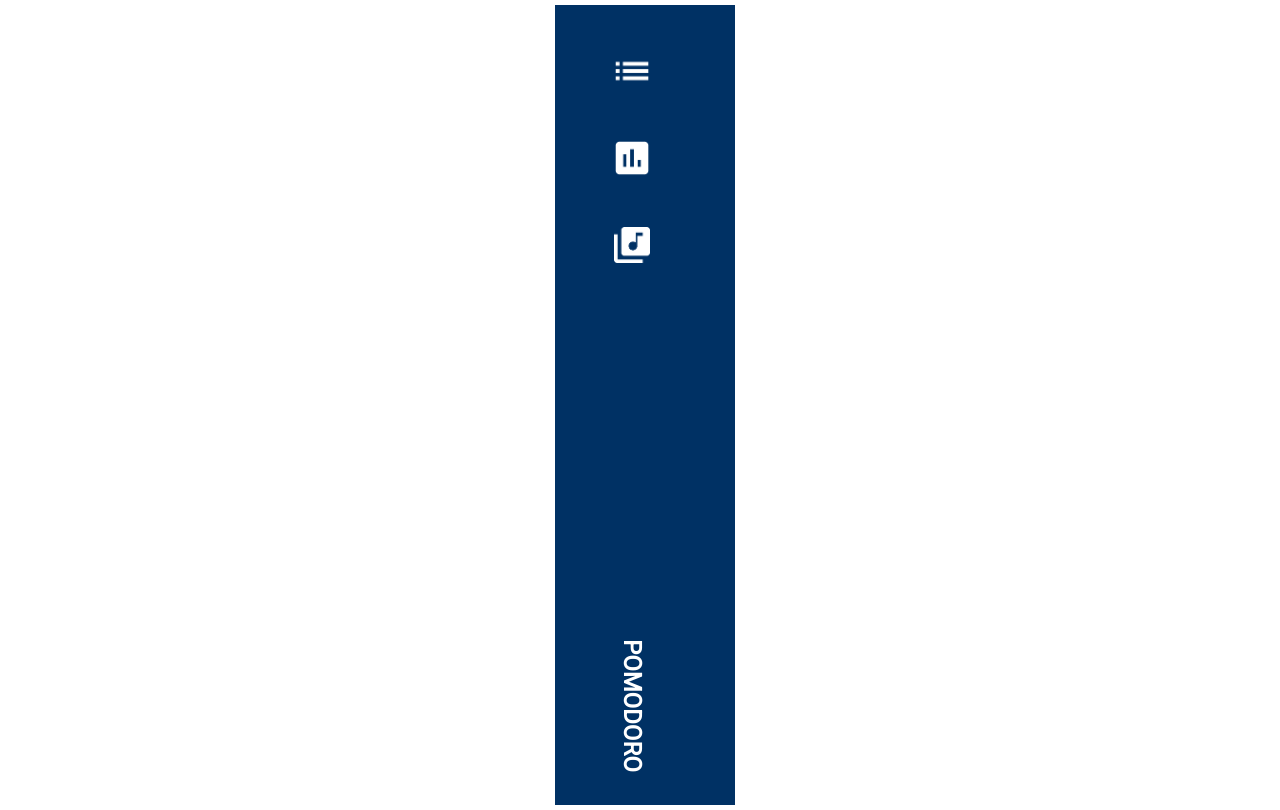
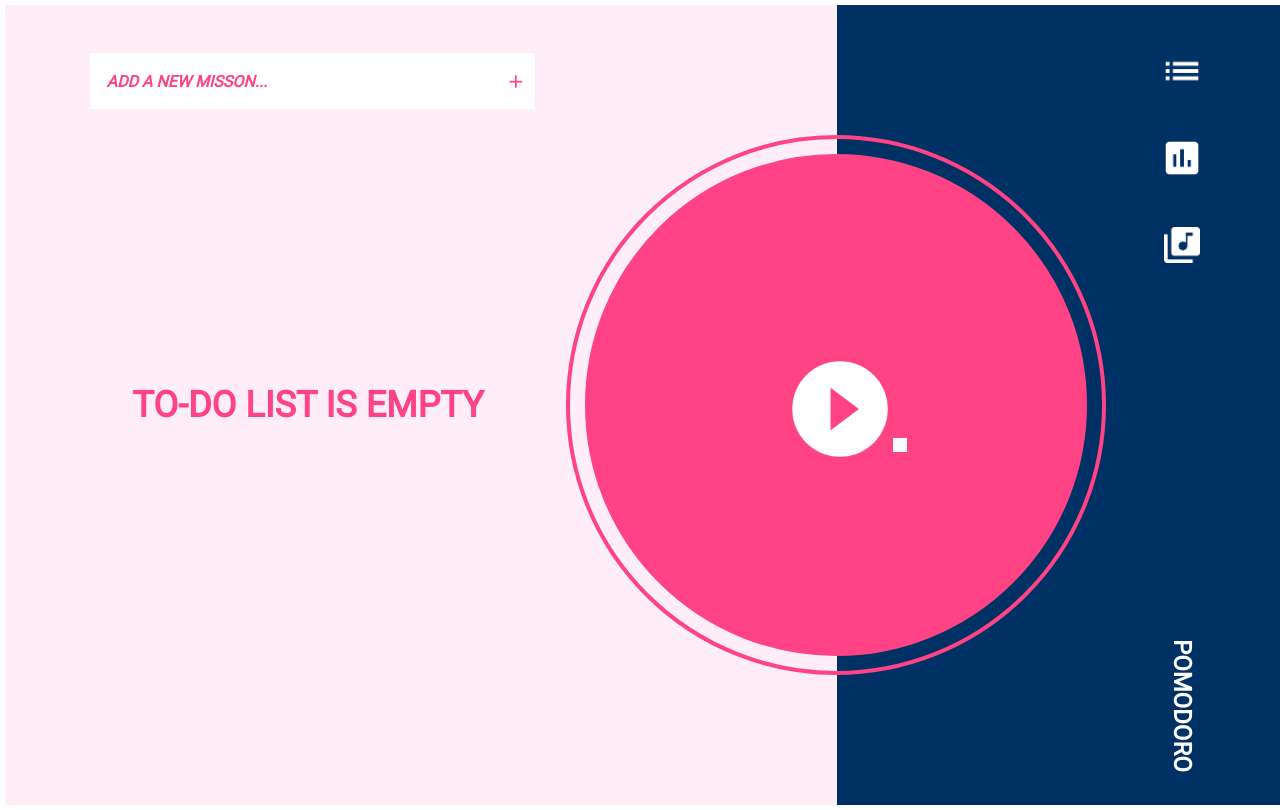
Before and after one commit to clhuang224/Pomodoro_2020, a Vue app: page / in a window 1280 px wide. Built offline with nearby package versions, Linux system fonts and the light colour scheme.

Commit message:
Add Home

```diff
--- a/src/main.js
+++ b/src/main.js
@@ -1,10 +1,12 @@
 import Vue from "vue";
 import App from "./App.vue";
 import router from "./router";
+import store from "./store";
 
 Vue.config.productionTip = false;
 
 new Vue({
   router,
+  store,
   render: h => h(App)
 }).$mount("#app");
--- a/src/store/index.js
+++ b/src/store/index.js
@@ -4,7 +4,9 @@ import Vuex from "vuex";
 Vue.use(Vuex);
 
 export default new Vuex.Store({
-  state: {},
+  state: {
+    list: JSON.parse(localStorage.getItem('list')) || []
+  },
   mutations: {},
   actions: {},
   modules: {}
--- a/src/views/Home.vue
+++ b/src/views/Home.vue
@@ -1,9 +1,261 @@
 <template>
-  <div class="home"></div>
+  <div class="home">
+    <div class="content">
+      <form class="addMission">
+        <input class="addInput" type="text" placeholder="ADD A NEW MISSON..." />
+        <button class="addButton">＋</button>
+      </form>
+      <div class="notEmpty" v-if="list.length > 0">
+        <div class="currentMission">
+          <div class="listCircle"></div>
+          <div class="container">
+            <h2></h2>
+            <div class="tomato"></div>
+          </div>
+        </div>
+        <div class="time"></div>
+        <ul class="todolist">
+          <li class="todolist-li" v-for="(item, index, key) in list" :key="key">
+            <span v-if="index > 0">{{ item.title }}</span>
+          </li>
+        </ul>
+        <div class="container"><a class="more">MORE</a></div>
+      </div>
+      <div class="empty" v-else>to-do list is empty</div>
+    </div>
+    <div class="play">
+      <div class="sector">
+        <div class="circle">
+          <button class="playButton"></button>
+          <button class="pauseButton"></button>
+          <div class="finish"></div>
+        </div>
+      </div>
+    </div>
+  </div>
 </template>
 
 <script>
 export default {
-  name: "Home"
+  name: "Home",
+  computed: {
+    list() {
+      return this.$store.state.list;
+    }
+  }
 };
 </script>
+
+<style lang="scss" scoped>
+.home {
+  display: flex;
+  justify-content: center;
+  width: 86.9375%;
+  background-color: #ffedf7;
+  background-image: linear-gradient(
+    to right,
+    #ffedf7 75.4545%,
+    #003164 24.5455%
+  );
+  .content {
+    width: 50.9091%;
+    height: 800px;
+    padding-left: 80px;
+    .addMission {
+      display: flex;
+      justify-content: flex-start;
+      margin-left: 5px;
+      .addInput {
+        width: 405px;
+        height: 56px;
+        color: #ff4384;
+        font-size: 16px;
+        font-weight: bold;
+        font-style: italic;
+        background-color: #fff;
+        margin: 48px 0px 0px 0px;
+        padding-left: 16px;
+        outline: none;
+        &::placeholder {
+          color: #ff4384;
+        }
+        &:focus::placeholder {
+          color: transparent;
+        }
+      }
+      .addButton {
+        display: flex;
+        justify-content: center;
+        align-items: center;
+        margin-top: 48px;
+        color: #ff4384;
+        font-size: 16px;
+        width: 40px;
+        height: 56px;
+        background-color: #fff;
+      }
+    }
+    .currentMission {
+      display: flex;
+      justify-content: flex-start;
+      margin: 145px 0px 0px 5px;
+      width: 412px;
+      height: 48px;
+      .container {
+        display: flex;
+        flex-direction: column;
+        justify-content: flex-start;
+      }
+      h2 {
+        font-size: 24px;
+        line-height: 28px;
+        font-weight: bold;
+        color: #003164;
+        margin-left: 16px;
+      }
+      .listCircle {
+        width: 44px;
+        height: 44px;
+        border: #003164 2px solid;
+        border-radius: 50%;
+      }
+      .tomato {
+        display: flex;
+        align-items: flex-end;
+        justify-content: flex-start;
+        height: 16px;
+        margin-left: 16px;
+        .circle {
+          width: 12px;
+          height: 12px;
+          border: #ff4384 1px solid;
+          border-radius: 50%;
+          background-color: #ff4384;
+          margin-right: 8px;
+        }
+      }
+    }
+    .empty {
+      height: 540px;
+      width: 445px;
+      margin-top: 26px;
+      font-size: 36px;
+      color: #ff4384;
+      line-height: 540px;
+      text-align: center;
+    }
+    .time {
+      width: 454px;
+      padding: 15px 0px;
+      font-size: 176px;
+      font-weight: bold;
+      color: #ff4384;
+    }
+    .todolist {
+      margin: 98px 0px 0px 5px;
+      width: 445px;
+      li {
+        display: flex;
+        justify-content: space-between;
+        padding-bottom: 8px;
+        border-bottom: 1px solid rgba(0, 49, 100, 0.2);
+        margin-top: 9px;
+        .listCircle {
+          width: 20px;
+          height: 20px;
+          border-radius: 50%;
+          border: #003164 solid 2px;
+          p {
+            display: block;
+            width: 389px;
+            font-size: 16px;
+            line-height: 24px;
+            font-weight: bold;
+          }
+          .button {
+            width: 24px;
+            height: 24px;
+            background-color: transparent;
+            background-image: url("../assets/img/play-outline.png");
+            background-size: 24px 24px;
+          }
+        }
+      }
+    }
+    .container {
+      margin-top: 9px;
+      width: 445px;
+      display: flex;
+      justify-content: flex-end;
+      .more {
+        color: #ff4384;
+        font-weight: bold;
+        text-decoration: none;
+        cursor: pointer;
+      }
+    }
+  }
+  .play {
+    min-width: 540px;
+    height: 540px;
+    border: #ff4384 4px solid;
+    border-radius: 50%;
+    margin-top: 130px;
+    display: flex;
+    justify-content: center;
+    align-items: center;
+    .sector {
+      display: flex;
+      justify-content: center;
+      align-items: center;
+      .circle {
+        min-width: 502px;
+        height: 502px;
+        border: #ff4384 4px solid;
+        border-radius: 50%;
+        background-color: #ff4384;
+        position: relative;
+      }
+    }
+    &.playing .sector .circle {
+      background-color: #fff;
+    }
+    .playButton,
+    .pauseButton {
+      position: absolute;
+      width: 96px;
+      height: 96px;
+      left: 203px;
+      top: 203px;
+      background-size: 96px 96px;
+      background-color: transparent;
+    }
+    .playButton {
+      background-image: url("../assets/img/play-white.png");
+    }
+    .pauseButton {
+      display: none;
+      background-image: url("../assets/img/pause-pink.png");
+    }
+    .finish {
+      background-color: #fff;
+      position: absolute;
+      width: 24px;
+      height: 24px;
+      border: #ff4384 5px solid;
+      left: 299px;
+      top: 275px;
+      cursor: pointer;
+      &:active {
+        background-color: #ff4384;
+        border-color: #fff;
+        border-width: 4px;
+      }
+    }
+    &.playing .finish {
+      background-color: #ff4384;
+      border-color: #fff;
+    }
+  }
+}
+</style>
--- a/src/views/Pomodoro.vue
+++ b/src/views/Pomodoro.vue
@@ -4,16 +4,30 @@
     <header class="header">
       <ul class="menu">
         <li class="menu-li">
-          <router-link class="button todolist" tag="button" to="/todolist"></router-link>
+          <router-link
+            class="button todolist"
+            tag="button"
+            to="/todolist"
+          ></router-link>
         </li>
         <li class="menu-li">
-          <router-link class="button analytics" tag="button" to="/analytics"></router-link>
+          <router-link
+            class="button analytics"
+            tag="button"
+            to="/analytics"
+          ></router-link>
         </li>
         <li class="menu-li">
-          <router-link class="button ringtones" tag="button" to="/ringtones"></router-link>
+          <router-link
+            class="button ringtones"
+            tag="button"
+            to="/ringtones"
+          ></router-link>
         </li>
         <li class="menu-li">
-          <router-link class="button close" tag="button" :to="{name: 'Home'}">╳</router-link>
+          <router-link class="button close" tag="button" :to="{ name: 'Home' }"
+            >╳</router-link
+          >
         </li>
       </ul>
       <h1 class="title">POMODORO</h1>
@@ -23,7 +37,7 @@
 
 <script>
 export default {
-  name: 'Pomodoro',
+  name: "Pomodoro"
 };
 </script>
 
@@ -34,9 +48,8 @@ export default {
   justify-content: center;
   overflow: hidden;
 }
-/******** header ********/
 
-.header {
+.pomodoro .header {
   display: flex;
   align-items: flex-end;
   justify-content: space-between;
```
